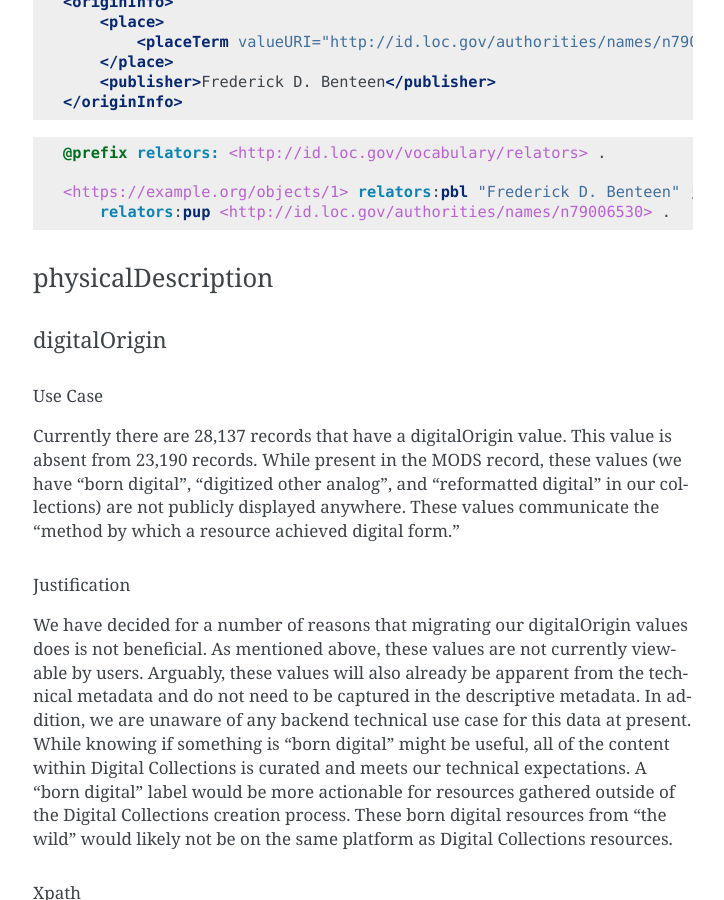
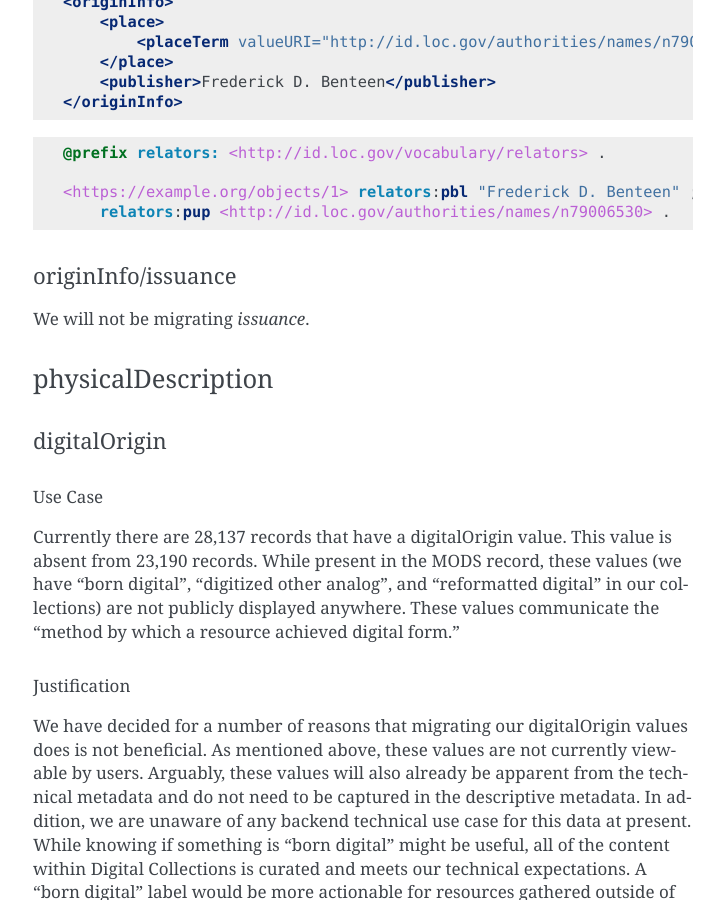
Before and after one commit to UTKcataloging/mods_to_rdf, a Sphinx documentation site: the page built from docs/source/contents/4_draft_mapping.rst, in a window 1280 px wide and 900 px high, scrolled down 23668 px. Shown: the whole window, without its empty margins (387-1111 px from the left). Built offline with Sphinx 7.4.7, drawn with Linux system fonts in a browser that asks for light colours; formulas are drawn with MathJax 3.

Commit message:
Add note for `originInfo/issuance`

```diff
--- a/docs/source/contents/4_draft_mapping.rst
+++ b/docs/source/contents/4_draft_mapping.rst
@@ -1143,6 +1143,10 @@ Decision
     <https://example.org/objects/1> relators:pbl "Frederick D. Benteen" ;
         relators:pup <http://id.loc.gov/authorities/names/n79006530> .
 
+originInfo/issuance
+-------------------
+We will not be migrating `issuance`.
+
 physicalDescription
 ===================
 
```
